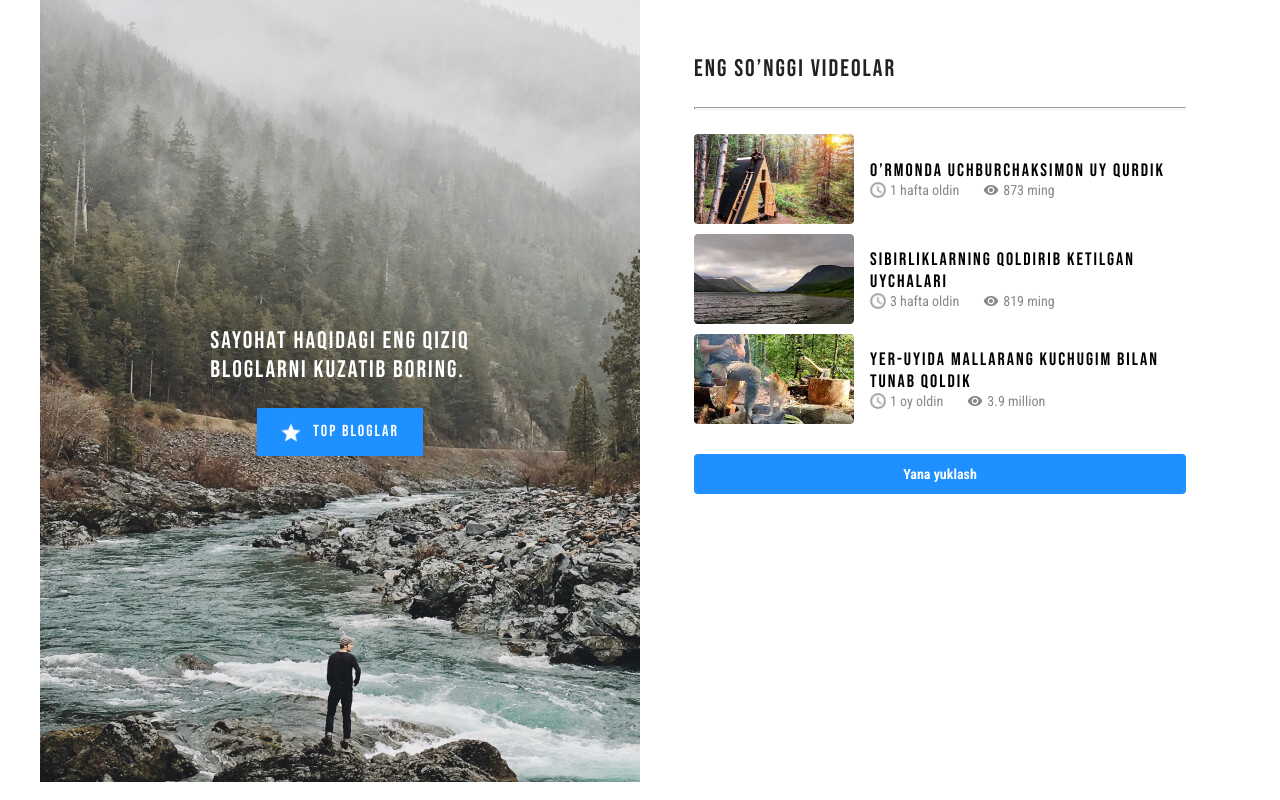
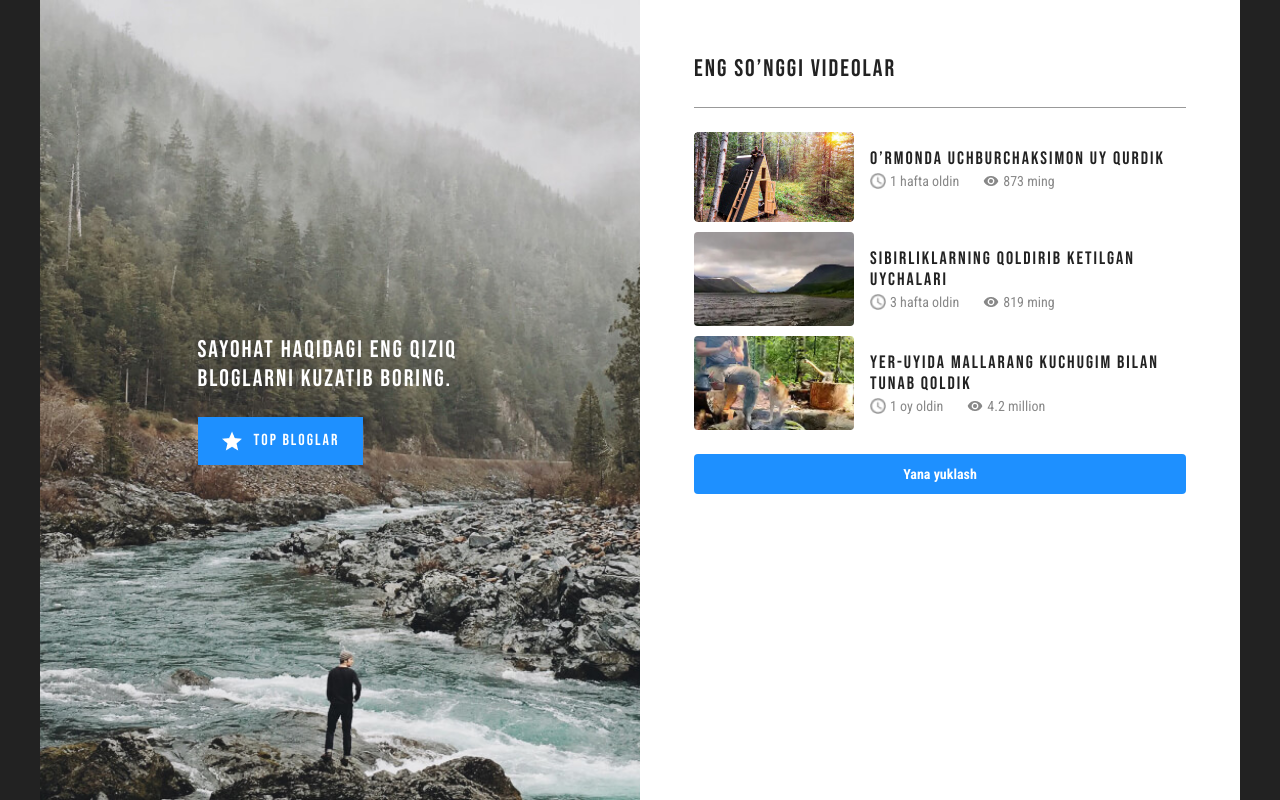
Before and after one commit to Akramrakhim/Article, a plain HTML site: page index.html in a window 1280 px wide. Drawn offline with Linux system fonts and the light colour scheme.

Commit message:
add new style and image

```diff
--- a/css/style.css
+++ b/css/style.css
@@ -1,17 +1,59 @@
-/* GLOBAL */
-
-*{
-box-sizing: border-box;
-}
-
+/* GLOBAL STYLE */
 html{
   height: 100%;
   scroll-behavior: smooth;
+  box-sizing: border-box;
+}
+
+*,
+*::before,
+*::after{
+  box-sizing:inherit;
+}
+
+body{
+  display: flex;
+  flex-direction: column;
+  height: 100%;
+  padding: 0;
+  margin: 0;
+  font-family: "roboto condensed", "Arial", sans-serif;
+  font-weight: 400;
+  font-size: 16px;
+  line-height: 1.5;
+  background-color:#222;
+  color: #222;
+}
+
+img{
+  max-width: 100%;
+  height: auto;
 }
 
 *:focus{
-outline: 2px dashed #1e90ff ;
+  outline: 2px dashed #1e90ff;
+  outline-offset: 2px;
 }
+
+/* CONTAINER STYLE */
+
+.container{
+width: 100%;
+max-width: 1200px;
+padding-left: 50px;
+padding-right: 50px;
+margin-right: auto;
+margin-left: auto;
+}
+
+/* MAIN-CONTENT */
+
+.main-content{
+  flex-grow: 1;
+  display: flex;
+  flex-direction: column;
+}
+
 
 a{
   text-decoration: none;
@@ -27,199 +69,203 @@ a:active{
 }
 
 
-body{
-font-family: "Bebas Neue", sans-serif;
-font-weight: 400;
-height: 100%;
-margin: 0;
-padding: 0;
-font-size: 24px;
+/* HERO SECTION */
+.global-wraper{
+  flex-grow: 1;
+  display: flex;
+width: 100%;
+max-width: 1200px;
+margin-right: auto;
+margin-left: auto;
 }
 
-img{
-  height: 100%;
-  max-width: 100%;
+.hero{
+  display: flex;
+  justify-content: center;
+  align-items: center;
+  width: 100%;
+  max-width: 600px;
+  padding: 24px;
+  background-image:url(/img/left-bg.jpg);
+  background-repeat: no-repeat;
+  background-position:  center bottom;
+  background-size: cover;
 }
 
-.button{
+.hero-content{
+  max-width: 285px;
+}
+
+.hero-heading{
+  margin: 0;
+  margin-bottom: 24px;
+  text-transform: uppercase;
+  color: #fff;
+  font-family: "Bebas Neue", "Arial", sans-serif;
+  font-size: 24px;
+  font-weight: 400;
+  line-height: normal;
+  letter-spacing: 2px;
+}
+
+.hero-link{
+  display: inline-block;
+  font-family: "Bebas Neue", "Arial", sans-serif;
+  background-color: #1e90ff;
+  color: #fff;
+  text-transform: uppercase;
+  letter-spacing: 2px;
+  cursor: pointer;
+}
+
+.hero-link:hover{
+  background-color:rgba(30, 144, 255, 0.8);
+  color:#fff;
+}
+
+.hero-link:active{
+  background-color:rgba(30, 144, 255, 0.6);
+  color:#fff;
+}
+
+.hero-link-inner{
   display: flex;
-  align-items: center;
   padding: 12px 24px;
-  font-size: 16px;
-  border: 0;
-  cursor: pointer;
-  background-color: #1e90ff;
-  color:#fff;
-  }
+}
 
-  .button:hover{
-    opacity: 0.8;
-  }
-
-  .button:active{
-    opacity: 0.6;
-  }
-
-.container{
-  width: 100%;
-  max-width: 1240px;
-  padding-left: 20px;
-  padding-right: 20px;
-  margin-right: auto;
-  margin-left: auto;
+.hero-link-inner::before{
+  width: 20px;
+  margin-right: 12px;
+  background-image:url(/img/vector-star.png);
+  background-position: center center;
+  background-size: contain;
+  background-repeat:no-repeat;
+  content: "";
 }
 
 
+/* LATEST-VIDEOS */
+.latest-videos {
+  width: 100%;
+  max-width: 600px;
+  background-color:#fff;
+padding: 54px;
+}
+.latest-videos-heading {
+  margin-top: 0;
+  margin-bottom: 24px;
+  font-family:  "Bebas Neue", "Arial", sans-serif;
+  font-size: 24px;
+  line-height: normal;
+  font-weight: 400;
+  letter-spacing: 2px;
+  text-transform: uppercase;
+}
+
+.latest-videos-divider {
+  border: 0;
+  background-color: #999;
+  height: 1px;
+  margin-top: 24px;
+  margin-bottom: 24px;
+}
+
+.latest-videos-list {
+  padding: 0;
+  margin: 0;
+  margin-bottom: 24px;
+  list-style: none;
+}
+.latest-videos-item:not(:last-child) {
+  margin-bottom: 10px;
+}
 
 
-
-/* HERO SECTION */
-.hero{
+.item-latest-videos {
   display: flex;
 }
 
-.hero-heading{
-  color: #fff;
-  font-size: 24px;
-  font-weight: 400;
-  line-height: 29px;
-  letter-spacing: 2px;
-  margin: 0;
-  margin-bottom: 24px;
+.item-latest-videos-img {
+  width: 160px;
+  height: auto;
+  object-fit: cover;
+  border-radius:4px;
 }
 
-.layout-2-1{
-  display: flex;
-  flex-direction: column;
-  justify-content: center;
-  align-items: center;
-  width: 600px;
-  height: 782px;
-  background-image:url(/img/Rectangle1.jpg);
-  background-repeat: no-repeat;
-  background-position: bottom center;
-  background-size: cover;
+.item-latest-videos-info {
+  padding: 16px;
+}
+.item-latest-videos-heading {
+  margin-top: 0;
+  margin-bottom: 4px;
+  font-family:  "Bebas Neue", "Arial", sans-serif;
+  font-size: 18px;
+  line-height: normal;
+font-weight: 400;
+letter-spacing: 2px;
 }
 
-.layout-2-1:hover{
-opacity: 0.8;
-mix-blend-mode: multiply;
+.item-latest-videos-link {
+  display: inline-block;
+  color: #222;
 }
 
-.button-hero-icon{
-  display: inline-block;
-  color: #fff;
-  width: 20px;
-  height: 19px;
-  background-image:url(/img/vector-star.png);
-  background-position: center center;
-  background-size: contain;
+.item-latest-videos-meta {
+  display: flex;
+  align-items: center;
+  color: #888;
+  font-size: 14px;
+  line-height: normal;
 }
 
-.button-hero-text{
-  letter-spacing: 2px;
-  margin-left: 12px;
-  font-weight: 400;
-font-size: 16px;
-line-height: 24px;
-}
-
-
-.main-layout-2-1{
-  width: 600px;
-  padding: 54px;
-}
-
-.main-layout-2-1-heading{
-  margin: 0;
-  margin-bottom: 24px;
-  font-weight: 400;
-  font-size: 24px;
-  line-height: 29px;
-  color: #222;
-  letter-spacing: 2px;
-}
-
-.main-layout-2-1-hr{
-  margin: 0;
-  margin-bottom: 24px;
-  height: 1px;
-  color: #999;
-}
-
-.main-layout-item{
-  display: flex;
-  align-items:center;
-  margin-bottom: 10px;
-}
-
-.main-layout-item:last-child{
-  margin-bottom: 0;
-}
-
-.main-layout-img{
-  width: 160px;
-  height: 90px;
-  margin-right: 16px;
-}
-
-.main-layout-item-heading{
-  margin: 0;
-font-weight: 400;
-font-size: 18px;
-line-height: 22px;
-letter-spacing: 2px;
-color: #222;
-}
-
-.main-layout-text{
-  margin: 0;
-  margin-left: 4px;margin-right: 24px;
-font-family: "Roboto Condensed", "Arial", sans-serif;
-font-weight: 400;
-font-size: 14px;
-line-height: 16px;
-color:#888;
-}
-
-.main-layout-2-1-footer{
+.item-latest-videos-meta-item{
   display: flex;
   align-items:center;
 }
 
-.main-layout-clock{
+.item-latest-videos-meta-item:not(:last-child){
+  margin-right: 24px;
+}
+
+.item-latest-videos-meta-item::before{
   width: 16px;
   height: 16px;
-  background-image: url(/img/Vector-clock.png);
-  background-repeat: no-repeat;
-  background-position: center center  ;
+  margin-right: 4px;
+  background-position:center center;
   background-size:contain;
-  }
-
-.main-layout-2-1-eye{
-  width: 16px;
-  height: 16px;
-  background-image: url(/img/Vector-eye.png);
-  background-repeat: no-repeat;
-  background-position: center center  ;
-  background-size:contain;
+  background-repeat:no-repeat;
+  content: "";
 }
 
-.button-layout{
-  font-family: "Roboto Condensed", "Arial", sans-serif;
-  justify-content: center;
-  width: 100%;
-  border-radius: 4px;
-  padding: 12px;
-  margin-top: 30px;
-  font-weight: 700;
-  font-size: 14px;
-  line-height: 16px;
+.item-latest-videos-meta-item-published-at::before{
+  background-image:url(/img/Vector-clock.png)
 }
 
+.item-latest-videos-meta-item-views::before{
+  background-image:url(/img/Vector-eye.png)
+}
 
+.load-more-button {
+  width: 100%;
+  display: block;
+  border: 0;
+  padding: 12px;
+  font-size: 14px;
+  font-weight: 700;
+  line-height: normal;
+  background-color:#1e90ff;
+  color: #fff;
+  cursor:pointer;
+  border-radius: 4px;
+}
 
+.load-more-button:hover{
+  background-color:rgba(30, 144, 255, 0.8);
+}
 
+.load-more-button:active{
+  background-color:rgba(30, 144, 255, 0.6);
+}
 
 
 
@@ -233,12 +279,8 @@ only screen and (        min-device-pixel-ratio: 2),
 only screen and (                min-resolution: 192dpi),
 only screen and (                min-resolution: 2dppx) {
 
-  .layout-2-1{
-    background-image:url(/img/Rectangle1@2x.jpg);
-  }
-
-  .button-hero-star{
-    background-image:url(/img/vector-star.png);
+  .hero{
+    background-image:url(/img/left-bg@2x.jpg);
   }
 
   .main-layout-2-1-eye{
--- a/index.html
+++ b/index.html
@@ -4,7 +4,7 @@
   <meta charset="UTF-8">
   <meta http-equiv="X-UA-Compatible" content="IE=edge">
   <meta name="viewport" content="width=device-width, initial-scale=1.0">
-  <title>Articles</title>
+  <title>Sayyohat haqida sayt</title>
   <!-- GOOGLE FONT LINK -->
   <link rel="preconnect" href="https://fonts.googleapis.com">
 <link rel="preconnect" href="https://fonts.gstatic.com" crossorigin>
@@ -14,74 +14,75 @@
 <link rel="stylesheet" href="css/style.css">
 </head>
 <body>
-<div class="container">
-
-    <section class="hero">
-      <div class="layout-2-1">
-        <h2 class="hero-heading">Sayohat haqidagi eng qiziq <br>
-          bloglarni kuzatib boring.</h2>
-          <button class="button button-hero" type="button">
-            <span class="button-hero-icon"></span>
-            <span class="button-hero-text"> top bloglar</span></button>
+<main class="main-content">
+    <div class="global-wraper">
+      <div class="hero">
+        <div class="hero-content">
+          <h1 class="hero-heading">Sayohat haqidagi eng qiziq bloglarni kuzatib boring.</h1>
+            <a class="hero-link">
+              <span class="hero-link-inner">
+              <span class="hero-link-text"> top bloglar</span></span>
+            </a>
+        </div>
       </div>
 
+      <section class="latest-videos">
+        <h2 class="latest-videos-heading">Eng so’nggi videolar</h2>
+        <hr class="latest-videos-divider">
+        <ul class="latest-videos-list">
+          <!-- ITEM -->
+          <li class="latest-videos-item">
+            <div class="item-latest-videos">
+              <img class="item-latest-videos-img" src="/img/article-poster.jpg" alt="" width="160" height="90" srcset="/img/article-poster.jpg 1x, /img/article-poster@2x.jpg 2x" >
+              <div class="item-latest-videos-info">
+                <h3 class="item-latest-videos-heading">
+                  <a class="item-latest-videos-link" href="#">O’rmonda uchburchaksimon uy qurdik</a>
+                </h3>
+                <div class="item-latest-videos-meta">
+                  <time class="item-latest-videos-meta-item item-latest-videos-meta-item-published-at" datetime="2021-09-23">1 hafta oldin</time>
+                  <div class="item-latest-videos-meta-item item-latest-videos-meta-item-views">873 ming</div>
+                </div>
+              </div>
+            </div>
+          </li>
+          <!-- ITEM2 -->
+          <li class="latest-videos-item">
+            <div class="item-latest-videos">
+              <img class="item-latest-videos-img" src="/img/article-poster-1.jpg" alt="" width="160" height="90" srcset="/img/article-poster-1.jpg 1x, /img/article-poster-1@2x.jpg 2x" >
+              <div class="item-latest-videos-info">
+                <h3 class="item-latest-videos-heading">
+                  <a class="item-latest-videos-link" href="#">Sibirliklarning qoldirib ketilgan uychalari</a>
+                </h3>
+                <div class="item-latest-videos-meta">
+                  <time class="item-latest-videos-meta-item item-latest-videos-meta-item-published-at" datetime="2021-09-09">3 hafta oldin</time>
+                  <div class="item-latest-videos-meta-item item-latest-videos-meta-item-views">819 ming</div>
+                </div>
+              </div>
+            </div>
+          </li>
+          <!-- ITEM3 -->
+          <li class="latest-videos-item">
+            <div class="item-latest-videos">
+              <img class="item-latest-videos-img" src="/img/article-poster-2.jpg" alt="" width="160" height="90" srcset="/img/article-poster-2.jpg 1x, /img/article-poster-2@2x.jpg 2x" >
+              <div class="item-latest-videos-info">
+                <h3 class="item-latest-videos-heading">
+                  <a class="item-latest-videos-link" href="#">Yer-uyida mallarang kuchugim bilan tunab qoldik</a>
+                </h3>
+                <div class="item-latest-videos-meta">
+                  <time class="item-latest-videos-meta-item item-latest-videos-meta-item-published-at" datetime="2021-08-26">1 oy  oldin</time>
+                  <div class="item-latest-videos-meta-item item-latest-videos-meta-item-views">4.2 million</div>
+                </div>
+              </div>
+            </div>
+          </li>
+        </ul>
+  <button class="load-more-button" type="button">Yana yuklash</button>
+
+      </section>
 
 
-      <div class="main-layout-2-1">
-        <h2 class="main-layout-2-1-heading">Eng so’nggi videolar</h2>
-        <hr class="main-layout-2-1-hr">
-
-            <div class="main-layout-item">
-              <img class="main-layout-img" src="/img/article-poster.jpg" alt="" width="160" height="90" srcset="/img/article-poster.jpg 1x, /img/article-poster@2x.jpg 2x" >
-              <div class="main-layout-action">
-                <h3 class="main-layout-item-heading"><a href="#">O’rmonda uchburchaksimon uy qurdik</a></h3>
-                <footer class="main-layout-2-1-footer">
-                  <span class="main-layout-clock"></span>
-                  <p class="main-layout-text">1 hafta oldin</p>
-                  <span class="main-layout-2-1-eye"></span>
-                  <p class="main-layout-text">873 ming</p>
-                </footer>
-              </div>
-            </div>
-
-
-          <div class="main-layout-item">
-            <img class="main-layout-img" src="/img/article-poster-1.jpg" width="160" height="90" alt="" srcset="/img/article-poster-1.jpg 1x, /img/article-poster@2x-1.jpg 2x">
-            <div class="main-layout-action">
-              <h3 class="main-layout-item-heading"><a href="#">Sibirliklarning qoldirib ketilgan uychalari</a></h3>
-              <footer class="main-layout-2-1-footer">
-                <span class="main-layout-clock"></span>
-                <p class="main-layout-text">3 hafta oldin</p>
-                <span class="main-layout-2-1-eye"></span>
-                <p class="main-layout-text">819 ming</p>
-              </footer>
-            </div>
-          </div>
-
-
-
-        <div class="main-layout-item">
-          <img class="main-layout-img" src="/img/article-poster-2.jpg" width="160" height="90" alt="" srcset="/img/article-poster-2.jpg 1x, /img/article-poster@2x-2.jpg 2x">
-          <div class="main-layout-action">
-            <h3 class="main-layout-item-heading"><a href="#"> Yer-uyida mallarang kuchugim bilan tunab qoldik</a></h3>
-            <footer class="main-layout-2-1-footer">
-              <span class="main-layout-clock"></span>
-              <p class="main-layout-text">1 oy oldin</p>
-              <span class="main-layout-2-1-eye"></span>
-              <p class="main-layout-text">3.9 million</p>
-            </footer>
-          </div>
-        </div>
-
-
-
-  <button class="button button-layout" type="button">Yana yuklash</button>
-
-      </div>
-
-
-    </section>
-</div>
+    </div>
+</main>
 
 </body>
 </html>
```
Also changed, not shown: img/left-bg.jpg (renamed from img/Rectangle1.jpg), img/left-bg@2x.jpg (renamed from img/Rectangle1@2x.jpg).
